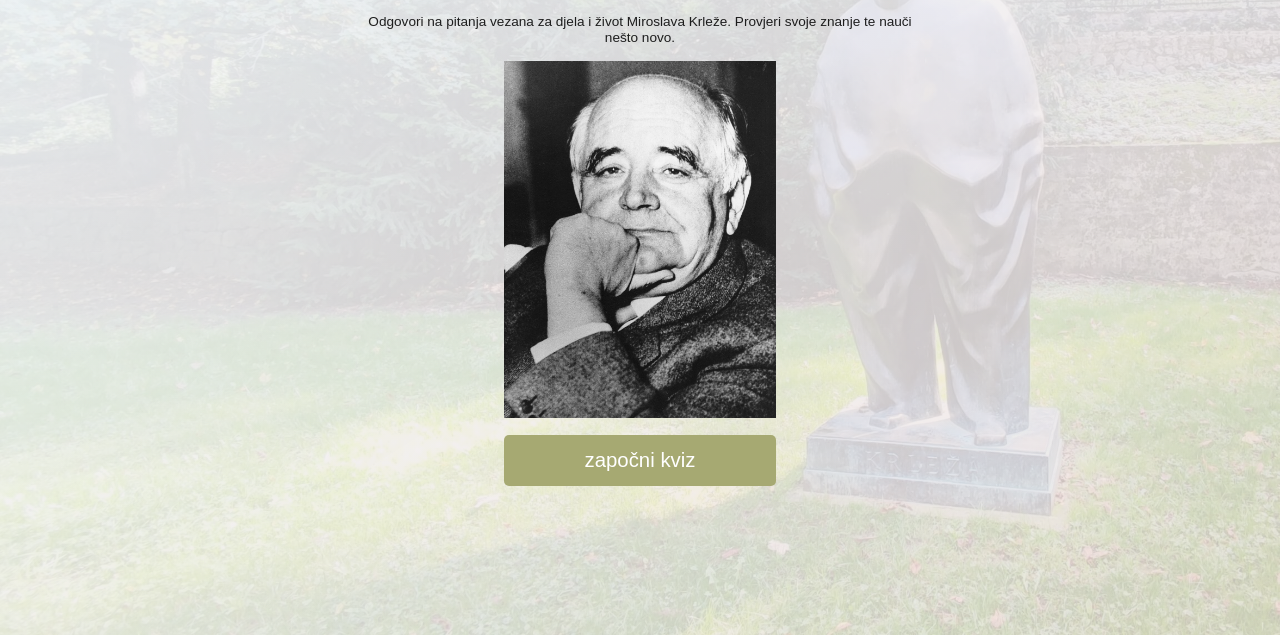
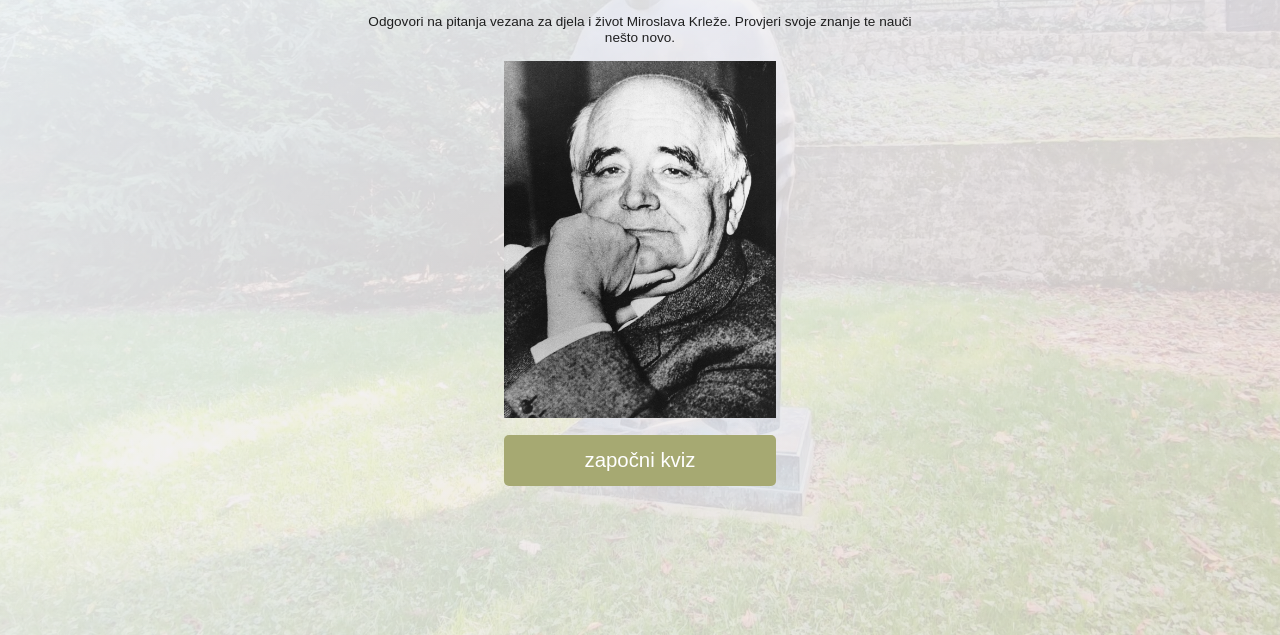
Before and after one commit to borna12/lzmk_igre, a website: page krleza-kviz/index.html in a window 1280 px wide. Shown: the part 165-800 px from the top of the page. Drawn offline with Linux system fonts and the light colour scheme; a web font is replaced by a local one.

Commit message:
krleza-center

```diff
--- a/krleza-kviz/css/style.css
+++ b/krleza-kviz/css/style.css
@@ -56,10 +56,10 @@ body {
     min-height: 480px;
     transition: background-color 1000ms linear;
     background-image: url(../krleza-kip.jpg);
-    background-position: left top;
+    background-repeat: no-repeat;
     background-size: cover;
-    background-repeat: no-repeat;
     background-attachment: fixed;
+    background-position: 50% 50%;
 }
 
 
```
